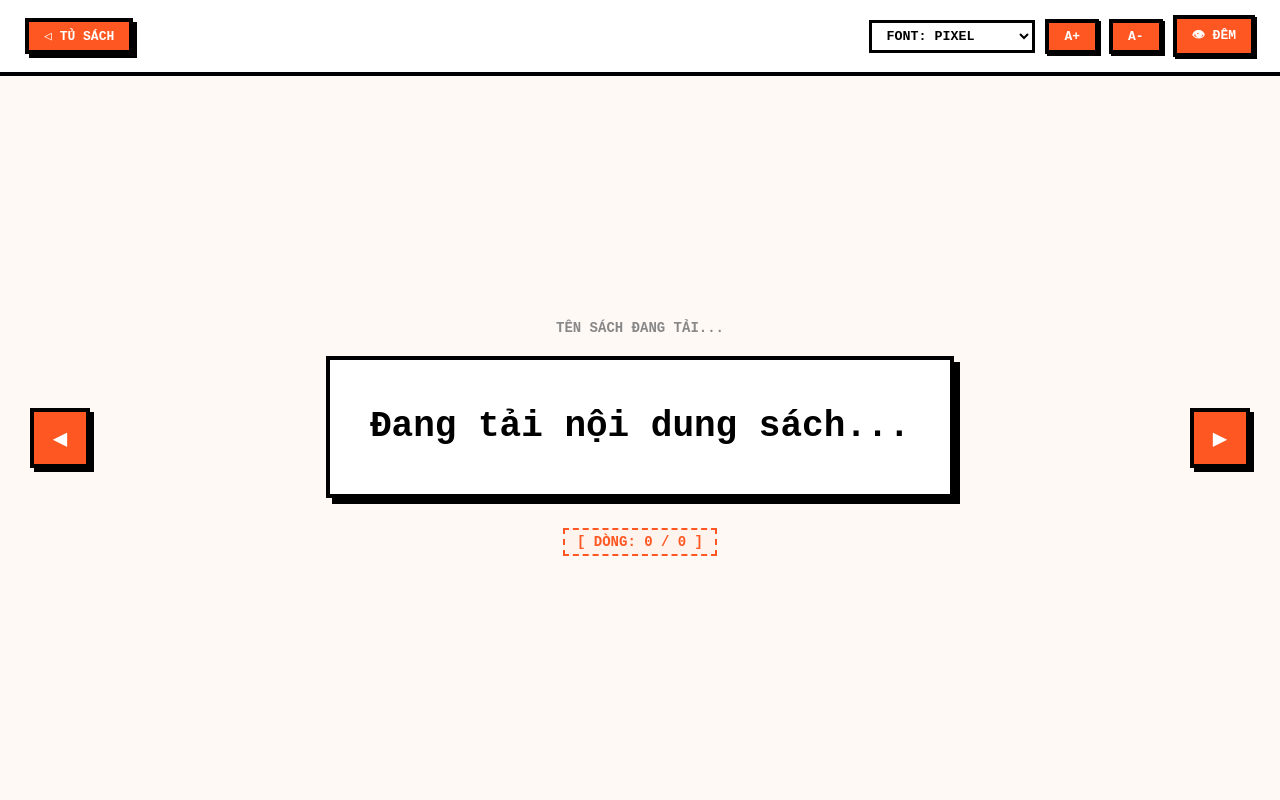
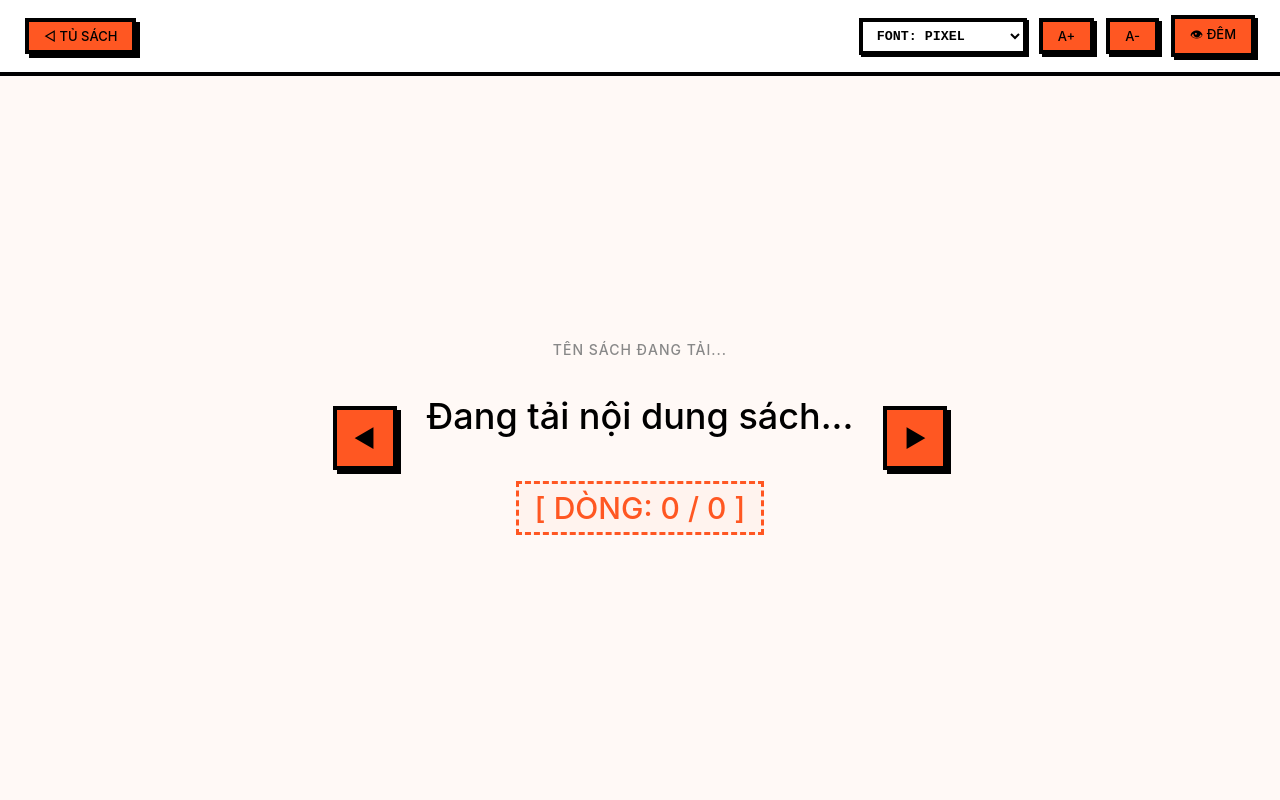
Before and after one commit to Fliellie/Zen-reader, a Python web app: template templates/read.html in a window 1280 px wide. Run offline with Jinja, Linux system fonts and the light colour scheme; the template is opened without the code that fills it, so the values that code supplies are empty.

Commit message:
v0.0.0.1 user

```diff
--- a/templates/index.css
+++ b/templates/index.css
@@ -1,36 +1,81 @@
 /* ==========================================================================
-   RESET & PIXEL BASE STYLES
+   1. ROOT VARIABLES & THEMES (Hệ thống màu nguyên bản)
+   ========================================================================== */
+:root {
+    /* Chế độ SÁNG (Mặc định) */
+    --bg-color: #FFF9F6;
+    --text-color: #222222;
+    --box-bg: #FFFFFF;
+    --box-text: #000000;
+    --box-border: #000000;
+    --counter-bg: #FFF3EE;
+    --counter-text: #FF5722;
+    --counter-border: #FF5722;
+    --header-bg: #FFFFFF;
+
+    --primary-orange: #FF5722;
+    --primary-hover: #FF7043;
+    --shadow-orange: #FFA480;
+}
+
+body.dark-mode {
+    /* Chế độ ĐÊM */
+    --bg-color: #121212;
+    --text-color: #FF5722;
+    --box-bg: #1E1E1E;
+    --box-text: #FFFFFF;
+    --box-border: #FF5722;
+    --counter-bg: #2A140E;
+    --counter-text: #FF7043;
+    --counter-border: #FF7043;
+    --header-bg: #1A1A1A;
+
+    --primary-orange: #FF5722;
+    --primary-hover: #FF7043;
+    --shadow-orange: #2A140E;
+}
+
+/* ==========================================================================
+   2. RESET & PIXEL BASE STYLES
    ========================================================================== */
 * {
     box-sizing: border-box;
     margin: 0;
     padding: 0;
-    /* Dùng font monospace mặc định của máy để tạo cảm giác retro/lập trình */
-    font-family: 'Courier New', Courier, monospace;
-    font-weight: bold;
+
+    /* Hệ thống font chữ hiện đại, tự động dùng font đẹp nhất của từng OS */
+    font-family: -apple-system, BlinkMacSystemFont, "Segoe UI", Roboto, Helvetica, Arial, sans-serif;
+
+    /* Trả về độ đậm vừa phải, không bị ép bold toàn bộ trang gây xôi thịt */
+    font-weight: 500;
+
+    /* BẬT LẠI làm mịn chữ, giúp nét chữ mượt mà, đọc truyện lâu không mỏi mắt */
+    text-rendering: optimizeLegibility;
+    -webkit-font-smoothing: antialiased;
+    -moz-osx-font-smoothing: grayscale;
 }
 
 body {
-    background-color: #FFF9F6; /* Màu trắng kem pha cam cực dịu mắt */
-    color: #222222;
+    background-color: var(--bg-color);
+    color: var(--text-color);
     height: 100vh;
     overflow: hidden;
 }
 
-/* Khung chính chia 2 cột: Sidebar và Main Content */
+/* ==========================================================================
+   3. MAIN LAYOUT (Giao diện tủ sách chính)
+   ========================================================================== */
 .app-container {
     display: flex;
     height: 100vh;
     width: 100vw;
 }
 
-/* ==========================================================================
-   SIDEBAR (Thanh điều khiển bên trái)
-   ========================================================================== */
+/* Sidebar bên trái */
 .sidebar {
     width: 260px;
     background-color: #FFFFFF;
-    border-right: 4px solid #000000; /* Viền pixel dày */
+    border-right: 4px solid #000000;
     padding: 30px 20px;
     display: flex;
     flex-direction: column;
@@ -133,87 +174,53 @@ body {
 }
 
 /* ==========================================================================
-   STYLE NÚT BẤM PIXEL (RETRO BUTTONS)
+   4. RETRO PIXEL BUTTONS (Hệ thống nút bấm hoạt hình)
    ========================================================================== */
 .btn-pixel {
     display: inline-block;
     width: 100%;
-    background-color: #FF5722; /* Nút màu cam */
-    color: #FFFFFF;
+    background-color: var(--primary-orange);
+    color: #000000;
     border: 4px solid #000000;
     padding: 12px;
     font-size: 14px;
     cursor: pointer;
-    box-shadow: 4px 4px 0px #000000; /* Bóng đen pixel dày */
+    box-shadow: 4px 4px 0px #000000;
     outline: none;
     text-align: center;
     text-transform: uppercase;
+    transition: background-color 0.1s;
+
 }
 
-/* Hiệu ứng di chuột vào nút */
 .btn-pixel:hover {
-    background-color: #FF7043;
+    background-color: var(--primary-hover);
 }
 
-/* Hiệu ứng giật/lún xuống khi click chuẩn 8-bit */
 .btn-pixel:active {
     transform: translate(4px, 4px);
     box-shadow: 0px 0px 0px #000000;
 }
 
-/* Nút đọc tiếp trong thẻ sách (màu trắng viền đen cho đỡ chói) */
+/* Nút đọc ngay trong thẻ sách */
 .btn-read-now {
     background-color: #FFFFFF;
     color: #000000;
-    box-shadow: 3px 3px 0px #000000;
+    box-shadow: 4px 4px 0px #000000;
     padding: 8px;
     font-size: 12px;
 }
+
 .btn-read-now:hover {
     background-color: #FFF3EE;
 }
+
 .btn-read-now:active {
-    transform: translate(3px, 3px);
+    transform: translate(4px, 4px);
     box-shadow: 0px 0px 0px #000000;
 }
 
-
-
-/* ==========================================================================
-   ZEN MODE UPGRADE - LAYOUT CHỮ TO GIỮA MÀN HÌNH
-   ========================================================================== */
-.zen-body {
-    background-color: #FFF9F6;
-    height: 100vh;
-    display: flex;
-    flex-direction: column;
-    overflow: hidden;
-}
-
-.zen-header {
-    display: flex;
-    justify-content: space-between;
-    align-items: center;
-    padding: 15px 25px;
-    border-bottom: 4px solid #000000;
-    background: #FFFFFF;
-}
-
-.zen-controls {
-    display: flex;
-    gap: 10px;
-    align-items: center;
-}
-
-.pixel-select {
-    border: 3px solid #000000;
-    padding: 5px 10px;
-    font-family: 'Courier New', monospace;
-    font-weight: bold;
-    background: white;
-    outline: none;
-}
-
+/* Nút nhỏ điều khiển ở Header */
 .btn-small {
     width: auto !important;
     padding: 6px 15px !important;
@@ -221,104 +228,16 @@ body {
 }
 
 .btn-ctrl {
-    box-shadow: 2px 2px 0px #000000 !important;
+    box-shadow: 3px 3px 0px #000000 !important;
 }
+
 .btn-ctrl:active {
-    transform: translate(2px, 2px) !important;
+    transform: translate(3px, 3px) !important;
     box-shadow: 0px 0px 0px #000000 !important;
 }
 
-/* Khung chính chia làm 3 cột: [Nút trái] [Chữ ở giữa] [Nút phải] */
-.zen-container {
-    flex: 1;
-    display: flex;
-    align-items: center;
-    justify-content: space-between;
-    padding: 0 30px;
-    position: relative;
-}
-
-/* 2 nút điều hướng bên rìa màn hình */
-.btn-side {
-    width: 60px !important;
-    height: 60px;
-    font-size: 24px !important;
-    padding: 0 !important;
-    display: flex;
-    align-items: center;
-    justify-content: center;
-    z-index: 10;
-}
-
-/* Khu vực chữ ở giữa */
-.zen-center-content {
-    flex: 1;
-    max-width: 800px;
-    margin: 0 auto;
-    text-align: center;
-    display: flex;
-    flex-direction: column;
-    justify-content: center;
-    align-items: center;
-    min-height: 300px;
-}
-
-.book-title-indicator {
-    font-size: 14px;
-    color: #888888;
-    margin-bottom: 20px;
-    text-transform: uppercase;
-}
-
-/* Ô chữ KHỔNG LỒ */
-.sentence-box {
-    font-size: 36px; /* Kích thước chữ siêu to mặc định */
-    line-height: 1.5;
-    color: #000000;
-    word-break: break-word;
-    margin-bottom: 30px;
-    transition: font-size 0.1s ease;
-}
-
-.sentence-counter {
-    font-size: 14px;
-    color: #FF5722;
-    background: #FFF3EE;
-    padding: 4px 12px;
-    border: 2px dashed #FF5722;
-    display: inline-block;
-}
 /* ==========================================================================
-   MÀU SẮC ĐỘNG (VARIABLE THEMES)
-   ========================================================================== */
-:root {
-    /* Chế độ SÁNG (Mặc định) */
-    --bg-color: #FFF9F6;
-    --text-color: #222222;
-    --box-bg: #FFFFFF;
-    --box-text: #000000;
-    --box-border: #000000;
-    --counter-bg: #FFF3EE;
-    --counter-text: #FF5722;
-    --counter-border: #FF5722;
-    --header-bg: #FFFFFF;
-}
-
-body.dark-mode {
-    /* Chế độ ĐÊM (Khi kích hoạt class .dark-mode) */
-    --bg-color: #121212;        /* Nền đen sâu chống mỏi mắt */
-    --text-color: #FF5722;      /* Tiêu đề màu cam neon rực rỡ */
-    --box-bg: #1E1E1E;         /* Khung chứa câu màu xám tối */
-    --box-text: #FFFFFF;       /* Chữ trong câu màu trắng tinh */
-    --box-border: #FF5722;     /* Viền khung chuyển sang màu cam pixel */
-    --counter-bg: #2A140E;
-    --counter-text: #FF7043;
-    --counter-border: #FF7043;
-    --header-bg: #1A1A1A;
-}
-
-/* ==========================================================================
-   CẬP NHẬT CẤU TRÚC THEO BIẾN MÀU
+   5. ZEN MODE (Giao diện đọc tập trung cao cấp)
    ========================================================================== */
 .zen-body {
     background-color: var(--bg-color);
@@ -339,27 +258,94 @@ body.dark-mode {
     background: var(--header-bg);
 }
 
-/* Ô chữ KHỔNG LỒ ở giữa */
+.zen-controls {
+    display: flex;
+    gap: 12px;
+    align-items: center;
+}
+
+.pixel-select {
+    border: 4px solid #000000;
+    padding: 6px 10px;
+    font-family: 'Courier New', monospace;
+    font-weight: bold;
+    background: #FFFFFF;
+    outline: none;
+    box-shadow: 2px 2px 0px #000000;
+    cursor: pointer;
+}
+
+/* Khung gom cụm: [Nút Trái] <-> [Nội dung chữ giữa] <-> [Nút Phải] */
+.zen-container {
+    flex: 1;
+    display: flex;
+    align-items: center;
+    justify-content: center; /* Giữ các phần tử tập trung ở giữa */
+    gap: 30px;               /* Khoảng cách vừa phải giữa nút và khối chữ */
+    padding: 0 20px;
+
+    /* THAY ĐỔI QUAN TRỌNG: */
+    width: 100%;
+    max-width: 95vw;         /* Nới rộng không gian tối đa lên 95% hiển thị màn hình */
+    margin: 0 auto;
+}
+
+/* 2 nút điều hướng lớn ở rìa ô chữ */
+.btn-side {
+    width: 64px !important;
+    height: 64px;
+    font-size: 24px !important;
+    padding: 0 !important;
+    display: flex;
+    align-items: center;
+    justify-content: center;
+    flex-shrink: 0;          /* Tránh nút bị méo khi thu nhỏ màn hình */
+}
+
+/* Vùng chứa nội dung chữ ở giữa */
+.zen-center-content {
+    /* Loại bỏ flex: 1 để khối chữ không bị ép phải giãn đều cố định,
+       mà sẽ co giãn HOÀN TOÀN tự nhiên theo độ lớn của font chữ */
+    text-align: center;
+    display: flex;
+    flex-direction: column;
+    justify-content: center;
+    align-items: center;
+    min-height: 300px;
+
+    /* Khống chế vùng hiển thị chữ tối đa để không bị dính sát sạt vào nút */
+    max-width: calc(100% - 140px);
+}
+
+.book-title-indicator {
+    font-size: 14px;
+    color: #888888;
+    margin-bottom: 20px;
+    text-transform: uppercase;
+    letter-spacing: 1px;
+}
+
+/* Ô chữ KHỔNG LỒ (Đã làm sạch, xóa border/shadow) */
 .sentence-box {
     font-size: 36px;
-    line-height: 1.5;
-    background-color: var(--box-bg);
+    line-height: 1.6;
     color: var(--box-text);
-    border: 4px solid var(--box-border);
-    padding: 40px;
-    box-shadow: 6px 6px 0px var(--box-border);
+    background-color: transparent;
+    border: none;
+    box-shadow: none;
+    padding: 10px 0; /* Bỏ padding ngang để chữ tận dụng hết biên */
     word-break: break-word;
-    margin-bottom: 30px;
-    max-width: 100%;
-    transition: all 0.2s ease;
+    margin-bottom: 25px;
+    width: 100%;
+    transition: font-size 0.1s ease, color 0.2s ease;
 }
 
-/* Bộ đếm số dòng */
+/* Bộ đếm số câu/dòng dạng nhãn pixel mượt mà */
 .sentence-counter {
-    font-size: 14px;
+    font-size: 30px;
     color: var(--counter-text);
     background: var(--counter-bg);
-    border: 2px dashed var(--counter-border);
-    padding: 4px 12px;
+    border: 3px dashed var(--counter-border); /* Tăng độ dày đường nét đứt hoạt hình */
+    padding: 6px 16px;
     display: inline-block;
 }
```
Also changed, not shown: other parts of templates/index.css (+16 -20 lines), app.py (+29 -12 lines), library.json (+18 -0 lines), templates/index.html (+6 -4 lines), templates/readfile.py (+27 -17 lines), .gihub/workflows/build.yml (added), 3 other files.
